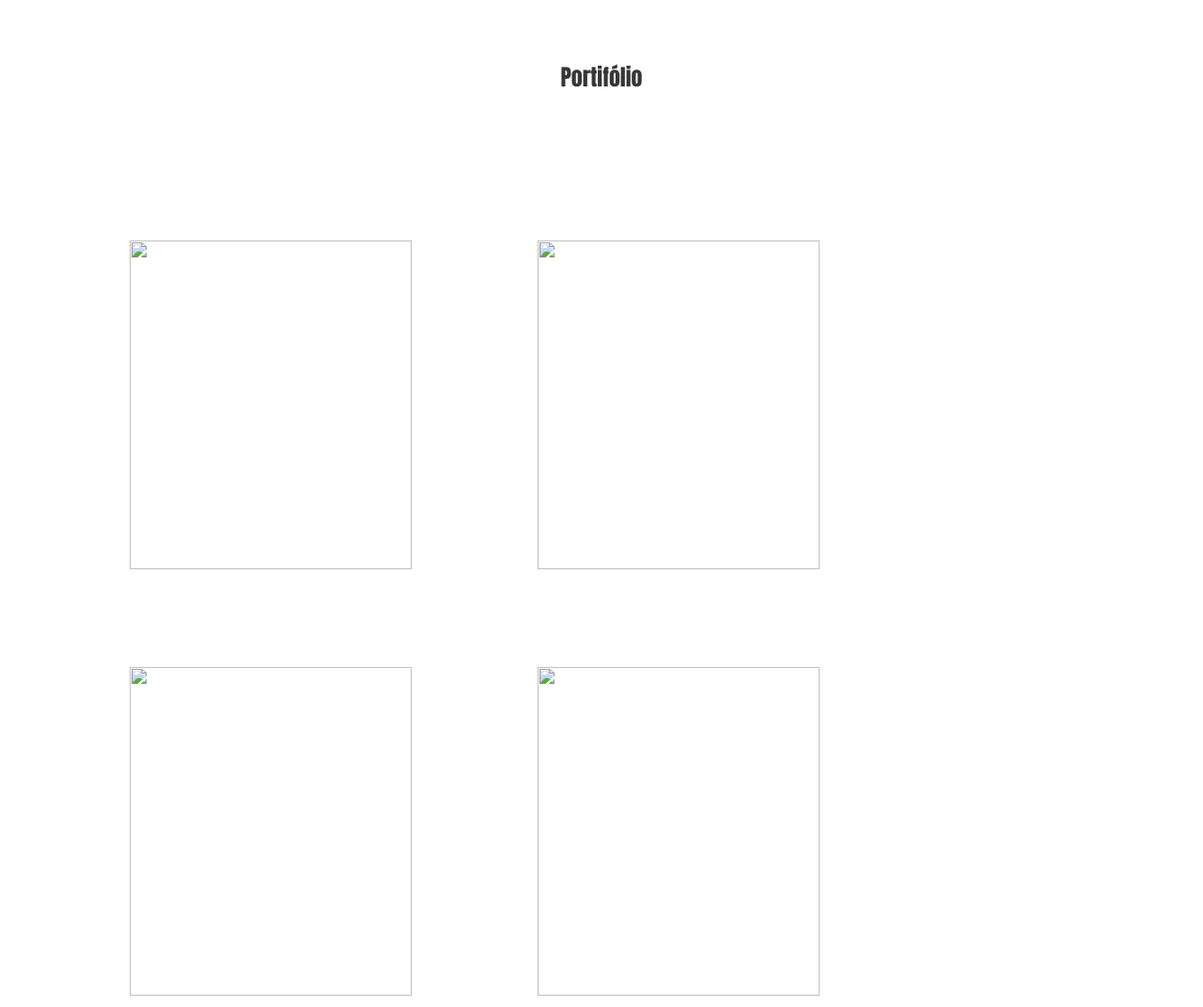
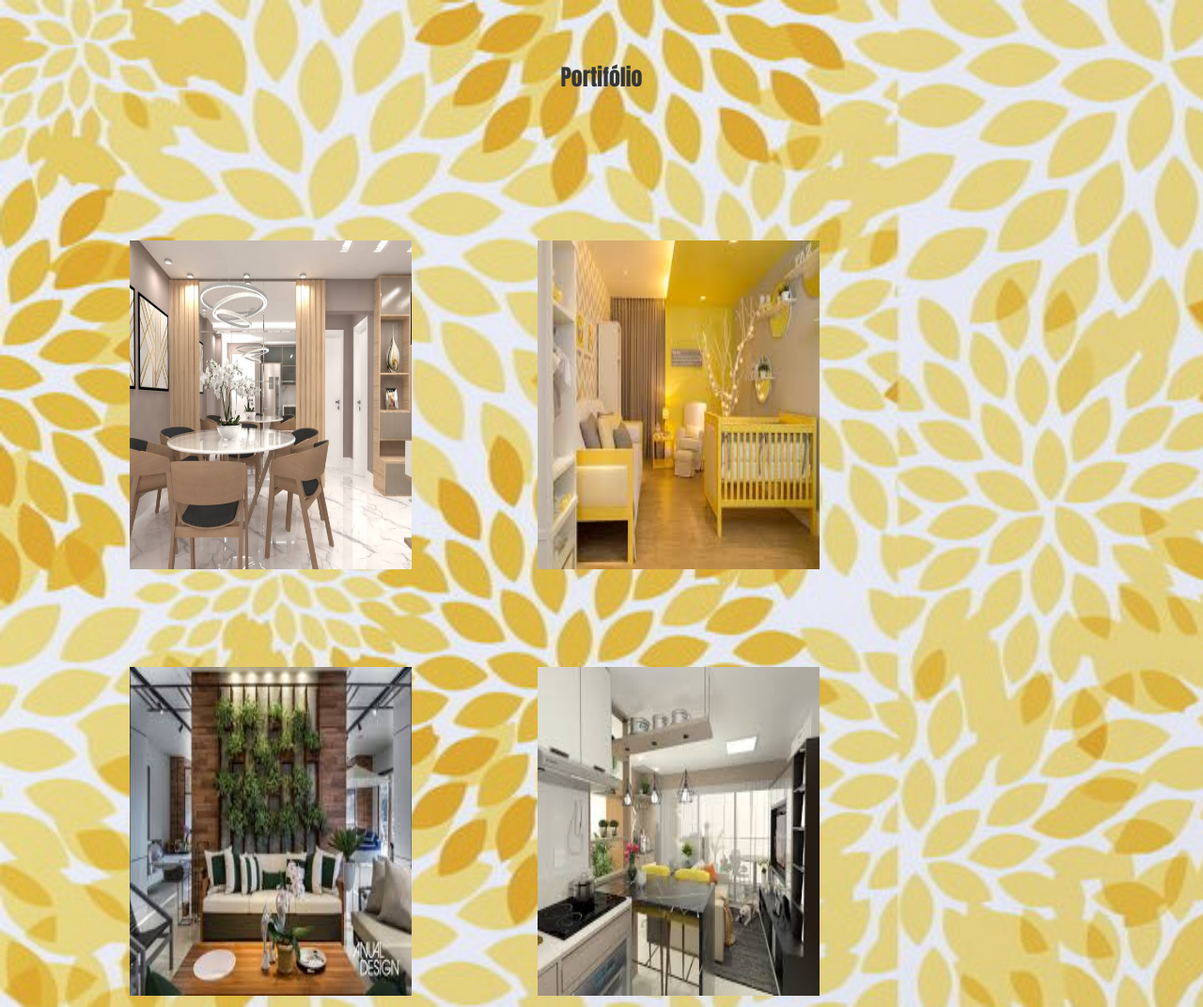
Before and after one commit to Belle379/bmd, a plain HTML site: page portifolio.html in a window 1280 px wide. Shown: the whole page at 94% size. Drawn offline with Linux system fonts and the light colour scheme.

Commit message:
Update portifolio.html

```diff
--- a/portifolio.html
+++ b/portifolio.html
@@ -11,7 +11,7 @@ img{
     padding-top: 100px;
    }
 body{
-     background-image:url(../imagem/7.jpg);
+     background-image:url(7.jpg);
      background-size: cover;
      background-repeat:no-repeat;
     }
@@ -47,10 +47,10 @@ ul#menu li a{
 <h2 align="center">  Portif&oacute;lio </h2>
 <div class="fundo">
   <br/> <br/>
-<img id="loss" width="300" height="350" src = "..\imagem\d2.jpg" >
-<img id="loss"  width="300" height="350" src = "..\imagem\d3.jpeg" >
-<img id="loss" width="300" height="350" src = "..\imagem\d7.jpeg" >
-<img id="loss" width="300" height="350" src = "..\imagem\d6.jpeg" >
+<img id="loss" width="300" height="350" src = "d2.jpg" >
+<img id="loss"  width="300" height="350" src = "d3.jpeg" >
+<img id="loss" width="300" height="350" src = "d7.jpeg" >
+<img id="loss" width="300" height="350" src = "d6.jpeg" >
 </ul>
 
 </div>
```
